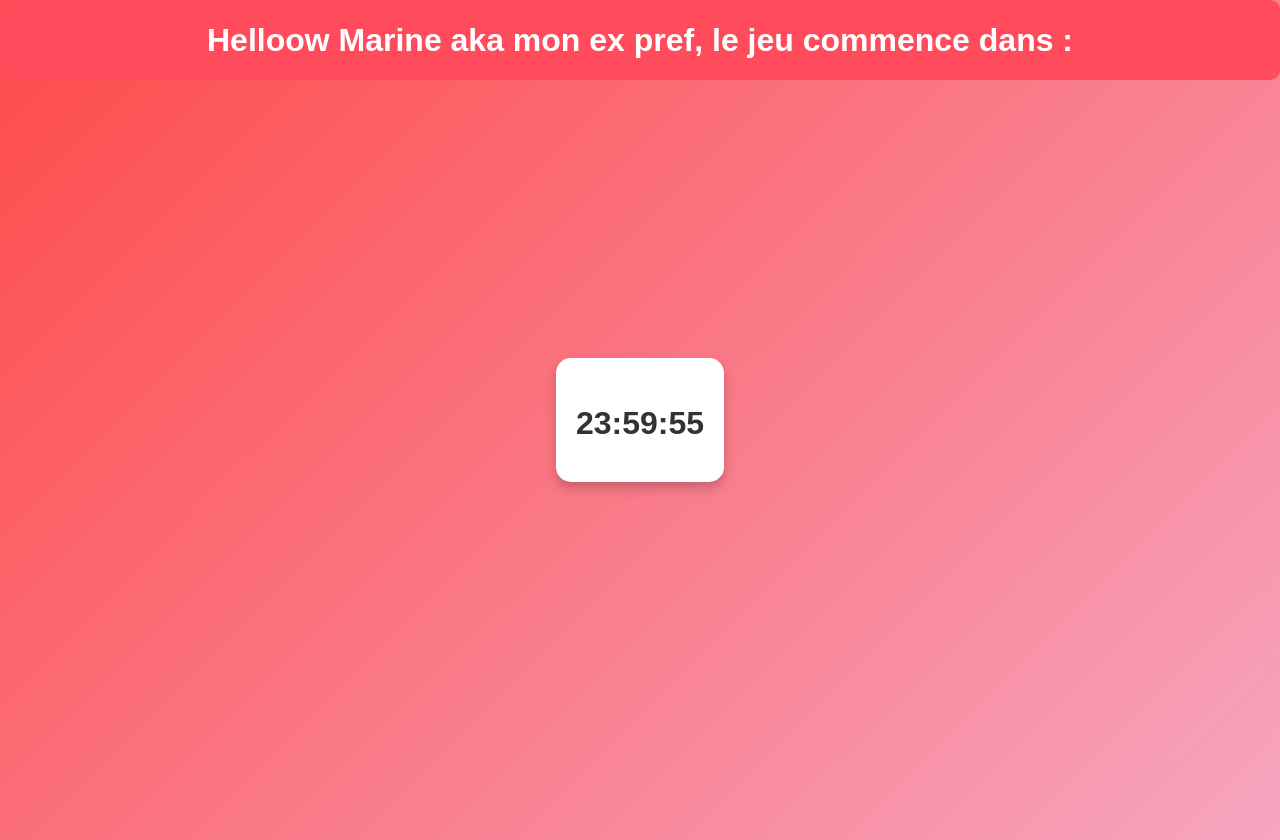
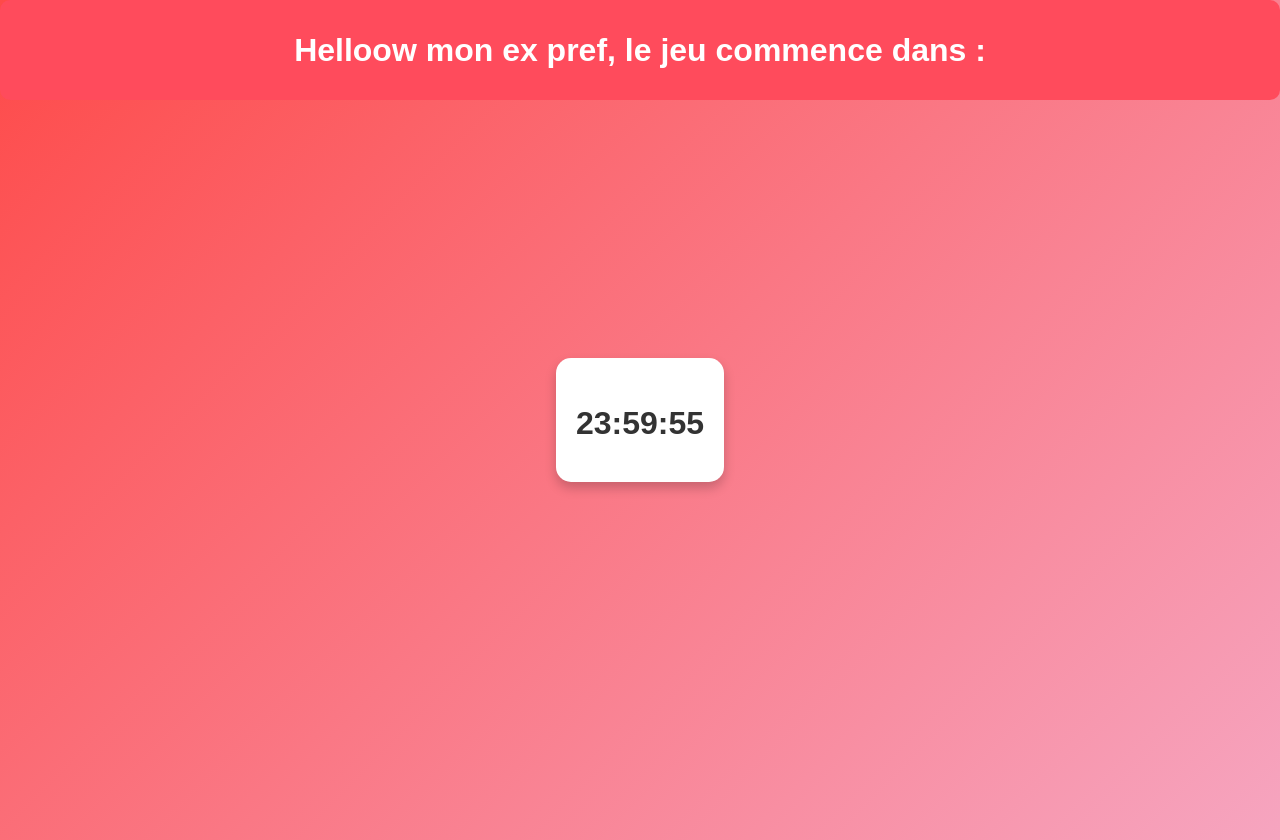
Before and after one commit to kermadihamza/enigme, a React (Create React App) app: page / in a window 1280 px wide. Built offline with nearby package versions, Linux system fonts and the light colour scheme.

Commit message:
add countdown2

```diff
--- a/src/components/game.tsx
+++ b/src/components/game.tsx
@@ -32,7 +32,7 @@ const Header = styled.header`
   display: flex;
   justify-content: center;
   align-items: center;
-  height: 80px;
+  height: 100px;
   box-sizing: border-box;
 `;
 
@@ -91,7 +91,7 @@ export default function CountdownPage() {
 
   return (
     <Container>
-      <Header>Helloow Marine aka mon ex pref, le jeu commence dans :</Header>
+      <Header>Helloow mon ex pref, le jeu commence dans :</Header>
       <CountdownTimer>
         <CountdownText>{formatTime(timeLeft)}</CountdownText>
       </CountdownTimer>
```
